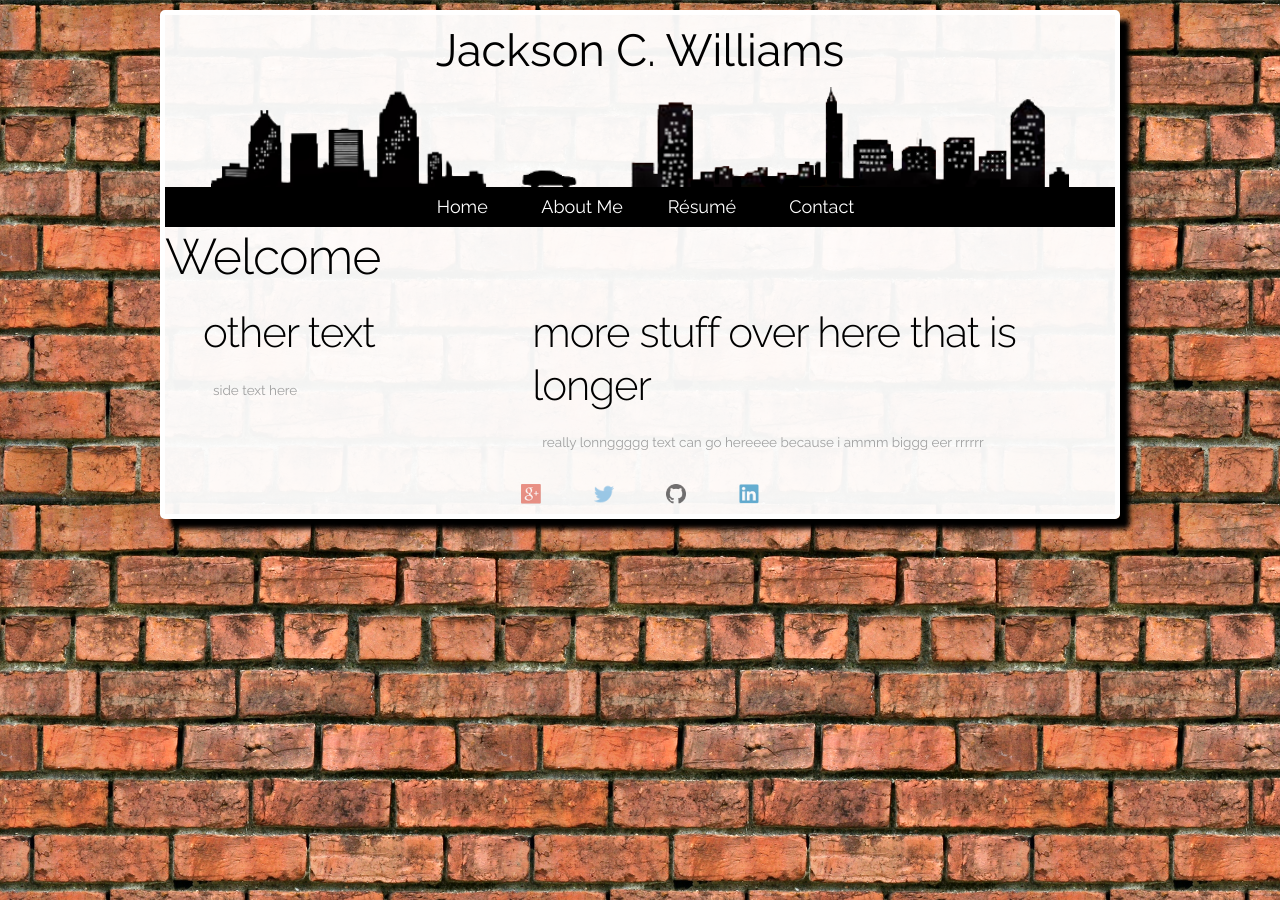
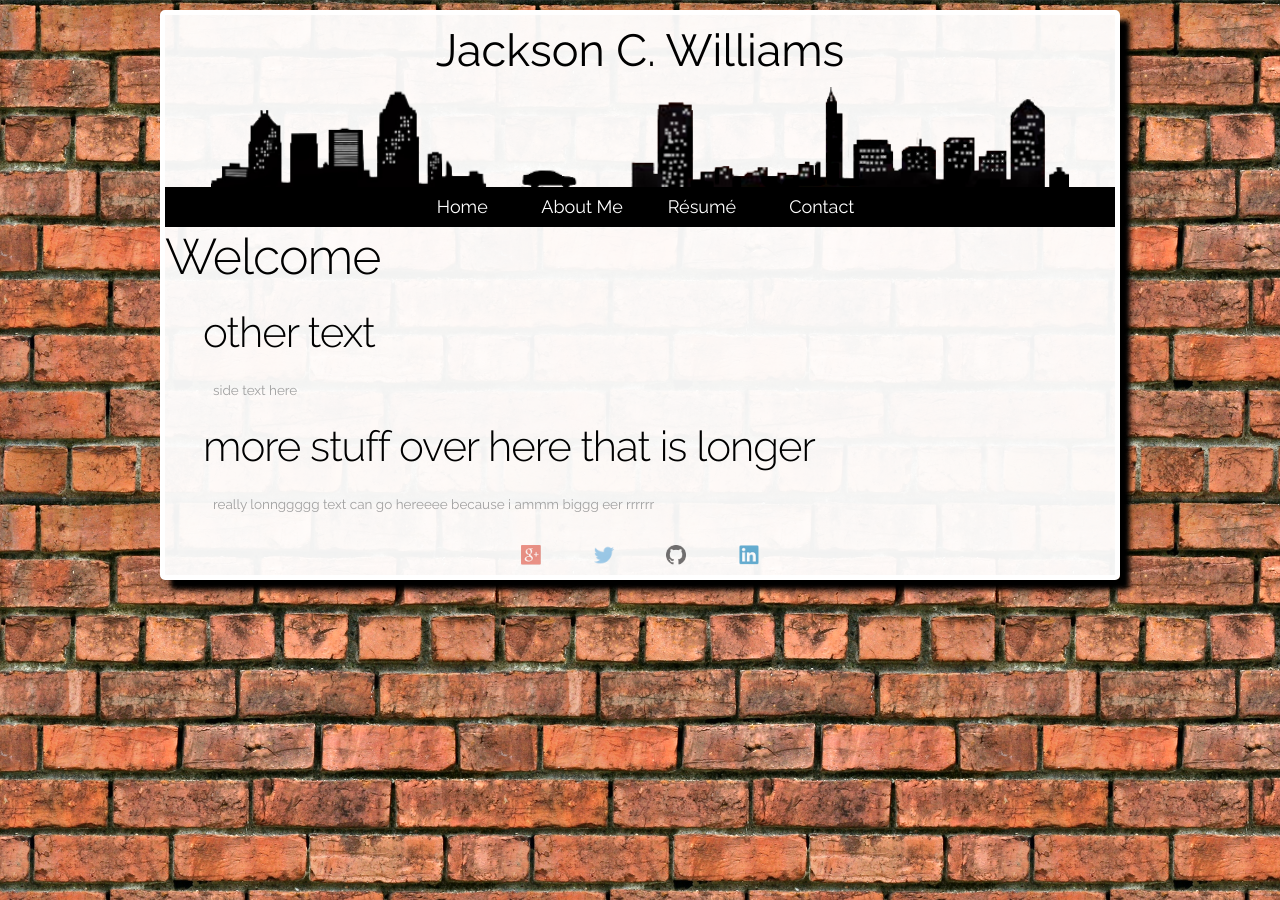
Before and after one commit to jacksoncwilliams/jackson-erin, a Jekyll site: the page built from fleektryout.html, in a window 1280 px wide. Built offline with Jekyll 4.4.1, drawn with Linux system fonts in a browser that asks for light colours.

Commit message:
Update fleektryout.html

```diff
--- a/fleektryout.html
+++ b/fleektryout.html
@@ -8,11 +8,11 @@ title: Jackson Williams
       <h1>Welcome</h1>
 
 
-<div class="four columns">
+<div class="one-third column">
       <h2> other text </h2>
             <p> side text here </p>
 </div>
-<div class="seven columns">
+<div class="two-thirds columns">
       <h2>more stuff over here that is longer</h2>
             <p> really lonnggggg text can go hereeee because i ammm biggg eer  rrrrrr</p>
 </div>
```
